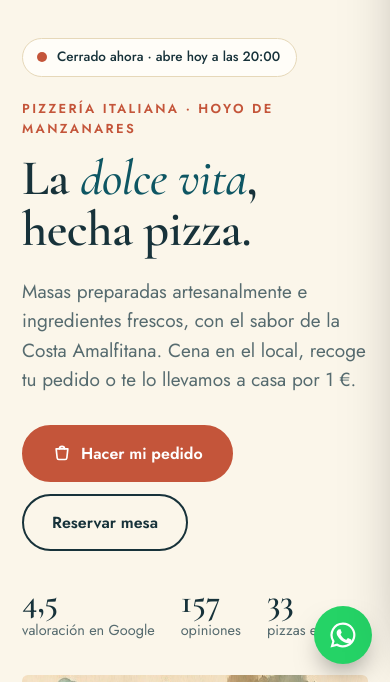
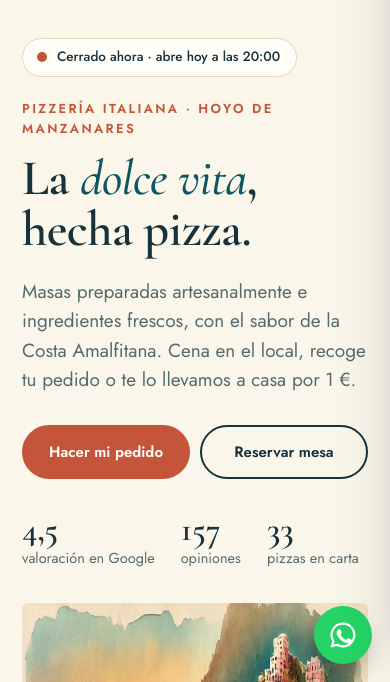
Before and after one commit to lacespaindev-ux/dolcevita-muestra, a plain HTML site: page index.html in a window 390 px wide. Shown: the part 162-844 px from the top of the page. Drawn offline with nearby package versions, Linux system fonts and the light colour scheme.

Commit message:
Botones del hero en paralelo en móvil
Co-Authored-By: Claude Sonnet 5.5 <noreply@anthropic.com>
Claude-Session: https://claude.ai/code/session_01GXQypLhtK3Dz1DBsUD4Qix

```diff
--- a/index.html
+++ b/index.html
@@ -240,6 +240,7 @@ footer{padding:40px 0 110px;border-top:1px solid var(--line);color:var(--muted);
   section{padding:60px 0}
   .house .photo .mini{left:8px}
   .f2{grid-template-columns:1fr}
+  .cta{flex-wrap:nowrap;gap:10px}.cta .btn{flex:1 1 0;justify-content:center;padding:14px 10px;font-size:15px;white-space:nowrap}.cta .btn svg{display:none}
 }
 @media (prefers-reduced-motion:reduce){*{animation:none!important;transition:none!important;scroll-behavior:auto!important}}
 </style>
```
